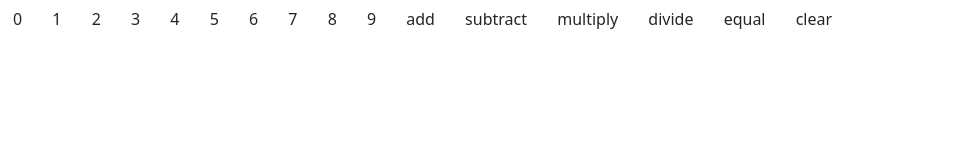
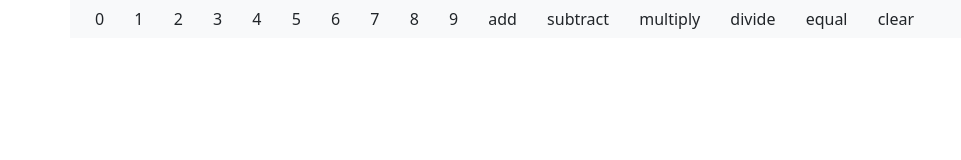
Before and after one commit to zwhahn/calculator, a plain HTML site: page index.html in a window 1280 px wide. Shown: the whole page, without its empty margins (0-961 px from the left). Drawn offline with nearby package versions, Linux system fonts and the light colour scheme.

Commit message:
Add contianer div

```diff
--- a/index.html
+++ b/index.html
@@ -8,6 +8,7 @@
     <title>Calculator</title>
 </head>
 <body>
+    <div class="container text-bg-light">
         <button class="num btn">0</button>
         <button class="num btn">1</button>
         <button class="num btn">2</button>
@@ -25,6 +26,7 @@
         <button class="btn" id="equal">equal</button>
         <button class="btn" id="clear">clear</button>
         <p id="display"></p>
+    </div>
     <script src="app.js" defer></script>
     <script src="https://cdn.jsdelivr.net/npm/bootstrap@5.3.3/dist/js/bootstrap.bundle.min.js" integrity="sha384-YvpcrYf0tY3lHB60NNkmXc5s9fDVZLESaAA55NDzOxhy9GkcIdslK1eN7N6jIeHz" crossorigin="anonymous" defer></script>
 </body>
```
Lines whose indentation alone changed are shown as unchanged.
